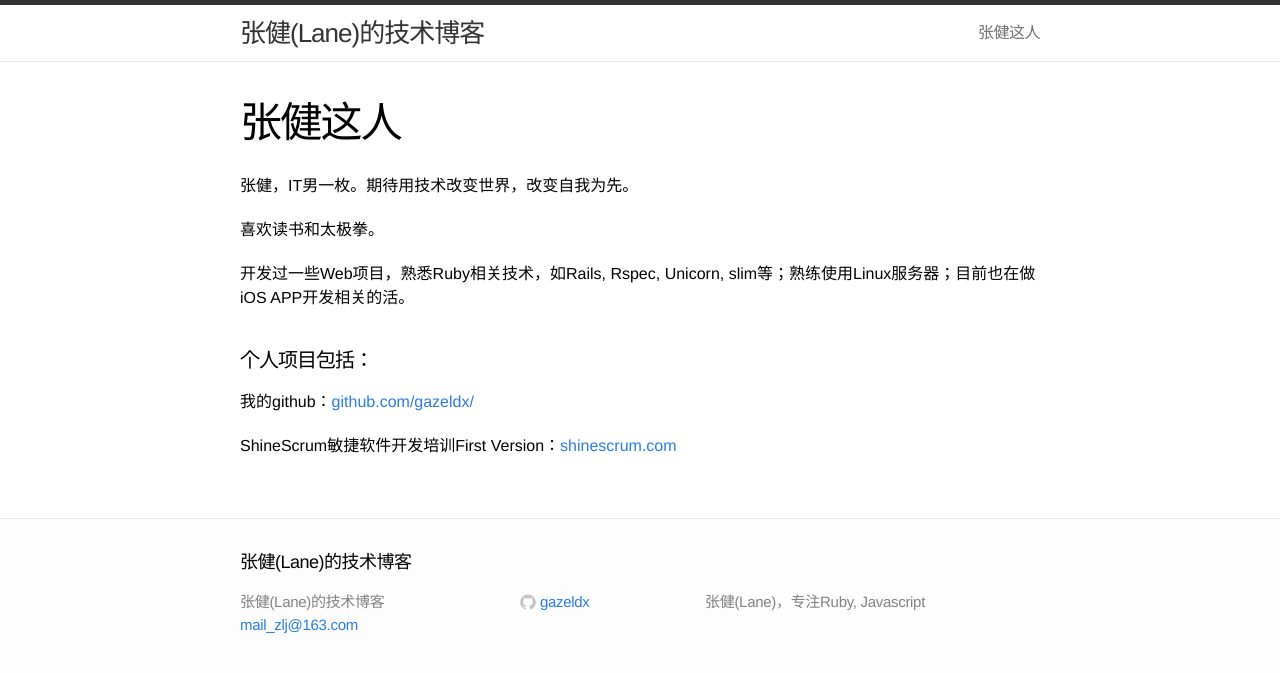
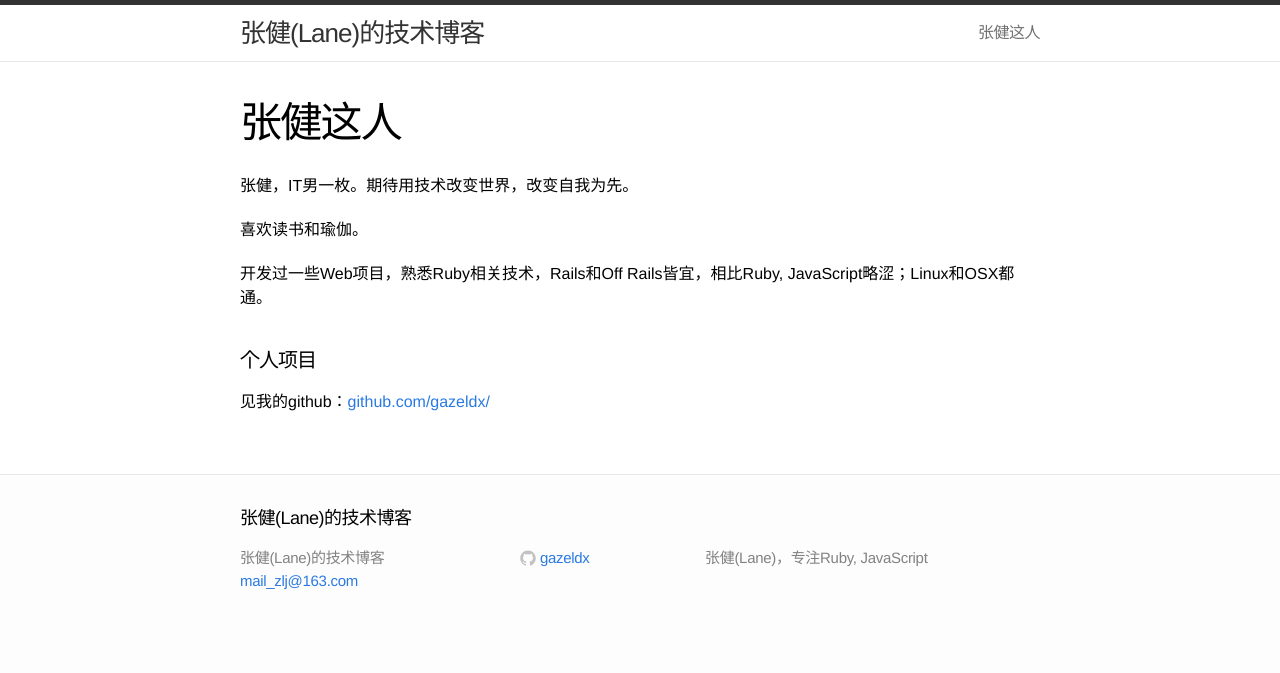
Before and after one commit to gazeldx/gazeldx.github.io, a Jekyll site: the page built from about.md, in a window 1280 px wide. Shown: the top 673 px of the page. Built offline with Jekyll 4.4.1, drawn with Linux system fonts in a browser that asks for light colours.

Commit message:
Modify desc2

```diff
--- a/_config.yml
+++ b/_config.yml
@@ -1,7 +1,7 @@
 # Site settings
 title: 张健(Lane)的技术博客
 email: mail_zlj@163.com
-description: "张健(Lane)，专注Ruby, Javascript"
+description: "张健(Lane)，专注Ruby, JavaScript"
 baseurl: ""
 url: "http://dapan.hk"
 # twitter_username: jekyll
--- a/about.md
+++ b/about.md
@@ -5,11 +5,9 @@ permalink: /about/
 ---
 张健，IT男一枚。期待用技术改变世界，改变自我为先。
 
-喜欢读书和太极拳。
+喜欢读书和瑜伽。
 
-开发过一些Web项目，熟悉Ruby相关技术，如Rails, Rspec, Unicorn, slim等；熟练使用Linux服务器；目前也在做iOS APP开发相关的活。
+开发过一些Web项目，熟悉Ruby相关技术，Rails和Off Rails皆宜，相比Ruby, JavaScript略涩；Linux和OSX都通。
 
-####个人项目包括：
-我的github：[github.com/gazeldx/](https://github.com/gazeldx/)
-
-ShineScrum敏捷软件开发培训First Version：[shinescrum.com](http://shinescrum.com/)
+####个人项目
+见我的github：[github.com/gazeldx/](https://github.com/gazeldx/)
```
